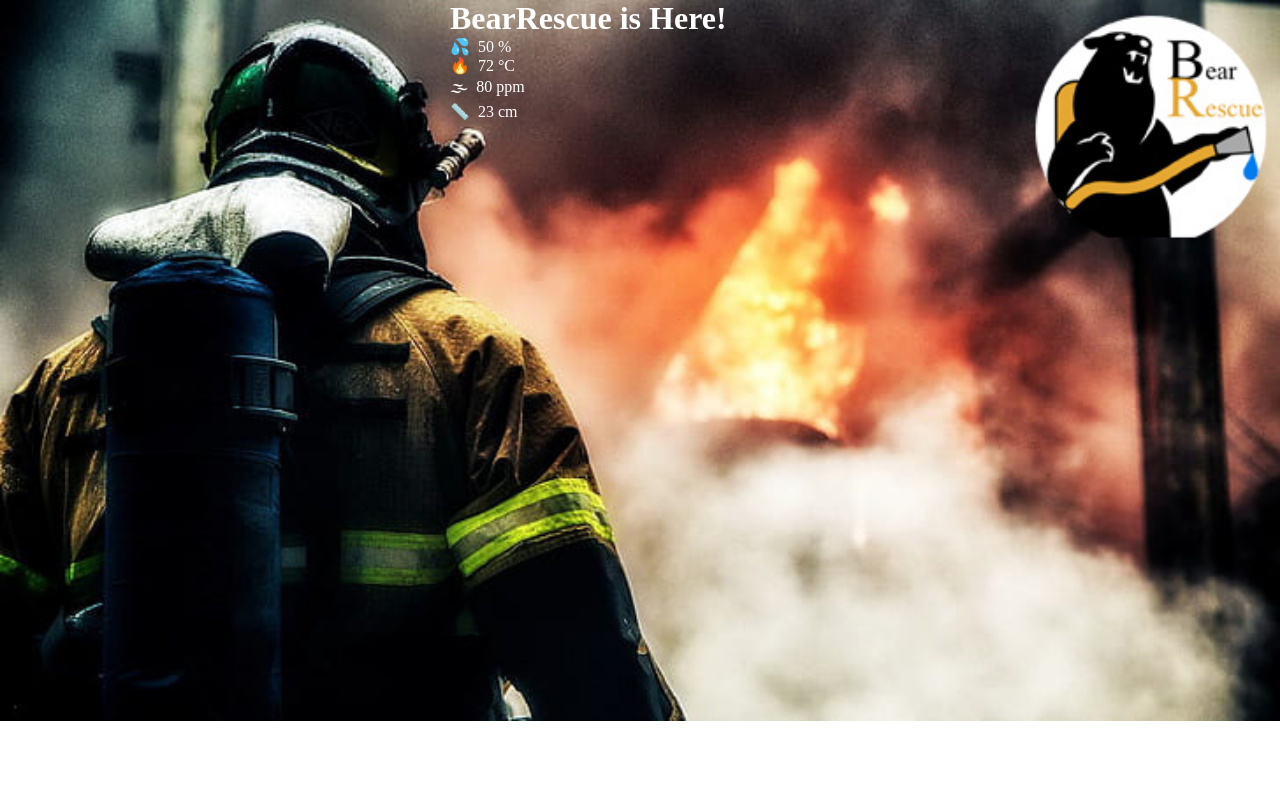
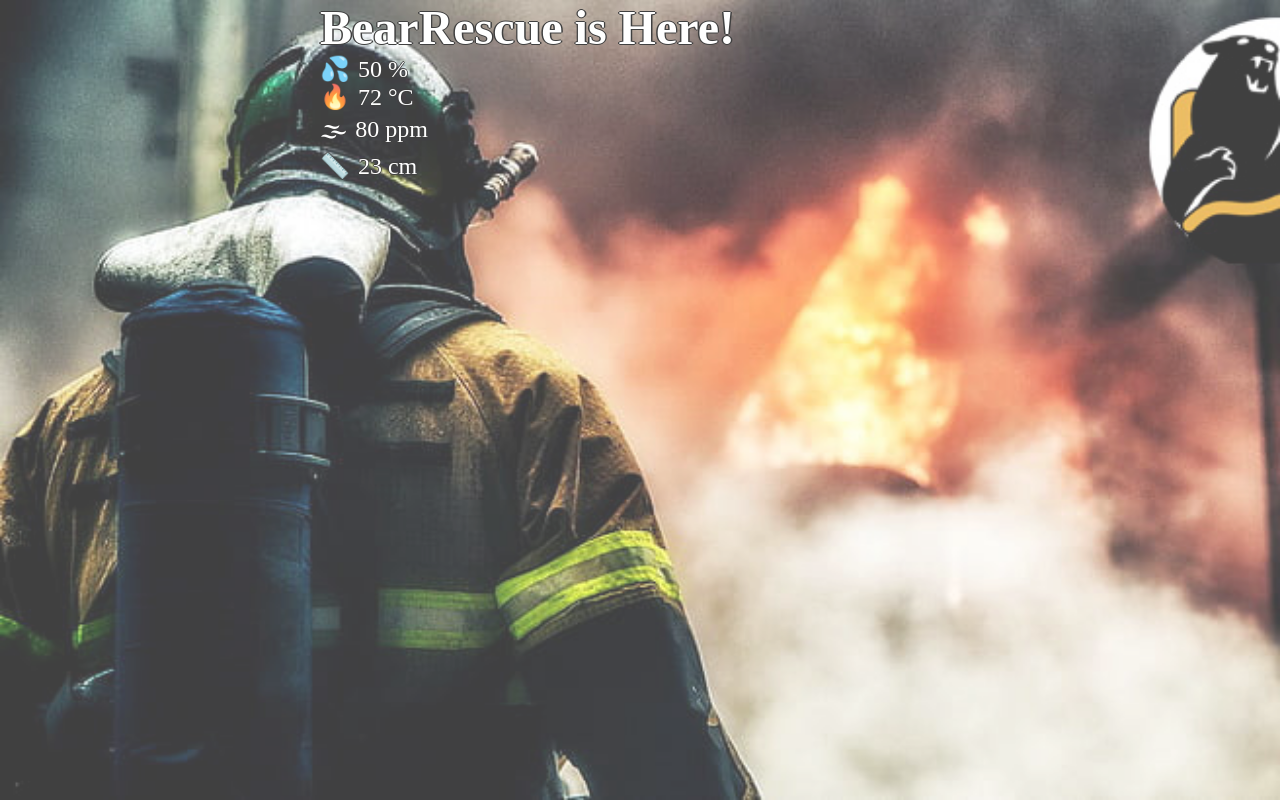
Before and after one commit to SlimRunner/BearRescue_Frontend, a website: page public/index.html in a window 1280 px wide. Drawn offline with Linux system fonts and the light colour scheme.

Commit message:
update to center text

```diff
--- a/public/index.html
+++ b/public/index.html
@@ -1,16 +1,16 @@
 <!DOCTYPE html>
 <html lang="en">
   <head>
-  <meta charset="UTF-8">
-  <meta name="viewport" content="width=device-width, initial-scale=1.0">
-  <script>team_name = "BearRescue"</script>
+    <meta charset="UTF-8" />
+    <meta name="viewport" content="width=device-width, initial-scale=1.0" />
+    <script>
+      team_name = "BearRescue";
+    </script>
     <script type="module" src="communication.js"></script>
-  <link rel="stylesheet" href="style.css">
+    <link rel="stylesheet" href="style.css" />
     <title>Bear Rescue - Gauntlet Dashboard</title>
-
   </head>
   <body>
-
     <div class="background-image">
       <div class="overlay">
         <h1>BearRescue is Here!</h1>
@@ -19,58 +19,6 @@
         <p id="gas">80</p>
         <p id="ultrasonic">23</p>
       </div>
-
     </div>
   </body>
-
-<style>
-  h1{color: white;
-  margin-left: 450px;
-  position:relative;
-  cursor: pointer;
-  }
-
-  h1::after{
-    content: "";
-    position: absolute;
-    bottom: -2px;
-    height: 4px;
-    width: 50%;
-    left: 0;
-    background-color: white;
-    transition: 0.3s;
-    transition-timing-function: ease-in-out;
-    transform: scaleX(0);
-
-  }
-
-  h1:hover::after{
-    transform: scaleX(1);
-  }
-
-
-
-  p{color: white;
-  margin-left: 450px;}
-  *{
-    margin: 0;
-    padding: 0
-  }
- .background-image{
-  background-image: url('./images/background.jpg');
-  position: relative;
-  background-size: contain;
-  background-repeat: no-repeat;
-  width: 100vw;
-  height: 100vh;
- }
-
-  .overlay{
-    width: 100%;
-    height: 100%;
-  }
-
-
-</style>
-
 </html>
--- a/public/style.css
+++ b/public/style.css
@@ -38,3 +38,58 @@
 #ultrasonic:before {
   margin-right: 8px;
 }
+
+h1 {
+  font-size: 3em;
+  text-shadow: -0.03em 0 black, 0 0.03em black, 0.03em 0 black, 0 -0.03em black;
+  color: white;
+  margin-left: 50%;
+  transform: translateX(-50%);
+  position: relative;
+  cursor: pointer;
+}
+
+h1::after {
+  content: "";
+  position: absolute;
+  bottom: -2px;
+  height: 4px;
+  width: 50%;
+  left: 0;
+  background-color: white;
+  transition: 0.3s;
+  transition-timing-function: ease-in-out;
+  transform: scaleX(0);
+}
+
+h1:hover::after {
+  transform: scaleX(1);
+}
+
+p {
+  color: white;
+  transform: translateX(-50%);
+  display: block;
+  text-shadow: -0.03em 0 black, 0 0.03em black, 0.03em 0 black, 0 -0.03em black;
+    font-size: 1.5em;
+  margin-left: 50%;
+}
+* {
+  margin: 0;
+  padding: 0;
+}
+.background-image {
+  background-image: url("./images/background.jpg");
+  filter: opacity(75%);
+  position: relative;
+  background-size: cover;
+  background-repeat: no-repeat;
+  width: 100vw;
+  height: 100vh;
+}
+
+.overlay {
+  filter: none;
+  width: 100%;
+  height: 100%;
+}
```
Lines whose indentation alone changed are shown as unchanged.
